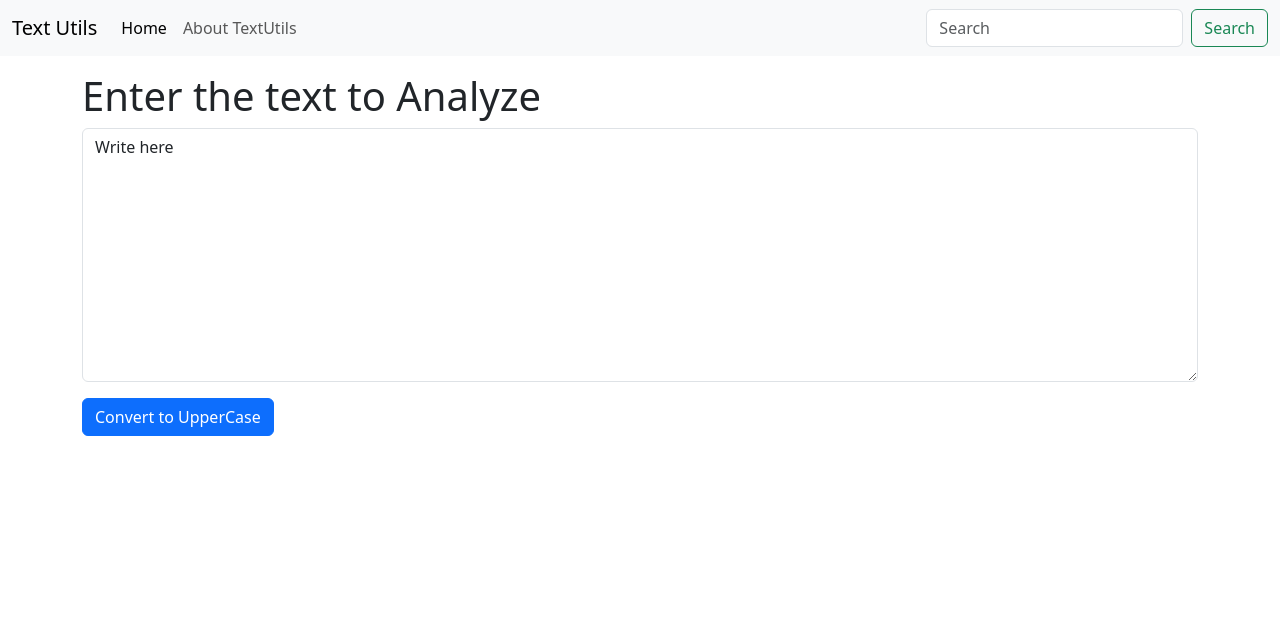
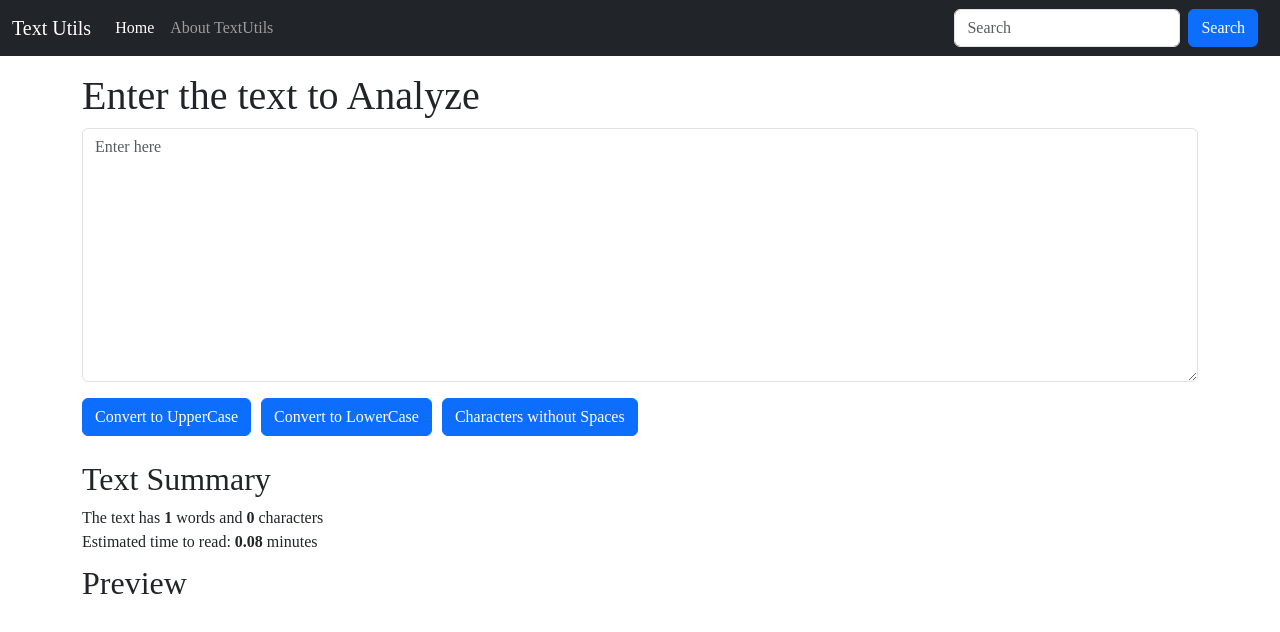
Before and after one commit to awaisnazir08/React-Course, a React (Create React App) app: page / in a window 1280 px wide. Shown: the top 632 px of the page. Built offline with nearby package versions, Linux system fonts and the light colour scheme.

Commit message:
a great first application created

```diff
--- a/src/Components/Navbar.js
+++ b/src/Components/Navbar.js
@@ -3,7 +3,7 @@ import propTypes from 'prop-types'
 
 export default function Navbar(props) {
   return (
-    <nav className="navbar navbar-expand-lg bg-body-tertiary">
+    <nav className="navbar navbar-expand-lg navbar-dark bg-dark">
   <div className="container-fluid">
     <a className="navbar-brand" href="/">{props.title}</a>
     <button className="navbar-toggler" type="button" data-bs-toggle="collapse" data-bs-target="#navbarSupportedContent" aria-controls="navbarSupportedContent" aria-expanded="false" aria-label="Toggle navigation">
@@ -20,7 +20,7 @@ export default function Navbar(props) {
       </ul>
       <form className="d-flex" role="search">
         <input className="form-control me-2" type="search" placeholder="Search" aria-label="Search"/>
-        <button className="btn btn-outline-success" type="submit">Search</button>
+        <button className="btn btn-primary" type="submit">Search</button>
       </form>
     </div>
   </div>
--- /dev/null
+++ b/src/Components/TextForm.css
@@ -0,0 +1,9 @@
+*{
+    font-family: 'Times New Roman';
+}
+button{
+    margin-right: 10px;
+}
+h2{
+    margin-top: 10px;
+}
--- a/src/Components/TextForm.js
+++ b/src/Components/TextForm.js
@@ -1,5 +1,6 @@
 import React,{useState} from 'react'
 import propTypes from 'prop-types'
+import './TextForm.css'
 // import PropTypes from 'prop-types'
 export default function TextForm(props) {
 
@@ -14,9 +15,31 @@ export default function TextForm(props) {
     setText(textt);
   }
 
-  const [text, setText]= useState("Write here");
+  const handleLoClick=()=>{
+    // console.log("On click "+ text);
+    let textt=text.toLowerCase();
+    setText(textt);
+  }
+
+  const wordCheck=()=>{
+    let lastchar=text.charAt(text.length-1)
+    if(lastchar===" ")
+    {
+      return text.split(" ").length-1;
+    }
+    return text.split(" ").length;
+  }
+
+  const nospace=()=>{
+    let n=text.split(" ");
+    let noSpaceCharacters=n.join("").length;
+    alert(`${noSpaceCharacters} characters present without any spaces!`,) ;
+  }
+
+  const [text, setText]= useState("");
   // setText("Write text here");
   return (
+    <>
     <div className="container my-3">
         <h1>{props.heading}</h1>
         <div className="mb-3">
@@ -24,14 +47,30 @@ export default function TextForm(props) {
           <textarea className="form-control" id="myBox" value={text} onChange={handleOnChange} rows="10" placeholder={props.placeholder}></textarea>
         </div>
         <button className="btn btn-primary" onClick={handleOnClick} >Convert to UpperCase</button>
+        <button className="btn btn-primary" onClick={handleLoClick} >Convert to LowerCase</button>
+        <button className="btn btn-primary" onClick={nospace} >Characters without Spaces</button>
+
     </div>
+    <div className='container my-4'>
+    <h2>{props.summary}</h2>
+    The text has <b>{wordCheck()}</b> words and <b>{text.length}</b> characters
+    <br/>
+    Estimated time to read: <b>{text.split(" ").length*0.08}</b> minutes
+    <br></br>
+    {/* <br></br> */}
+    <h2>Preview</h2>
+    <p>{text}</p>
+    </div>
+    </>
   )
 }
 
 TextForm.propTypes={ heading: propTypes.string.isRequired,
-                     placeholder: propTypes.string
+                     placeholder: propTypes.string,
+                     summary: propTypes.string.isRequired
 }
 TextForm.defaultProps={
     heading: "This is the heading",
-    placeholder: "Write Here"
+    placeholder: "Write Here",
+    summary: "Text Summary"
 }
```
